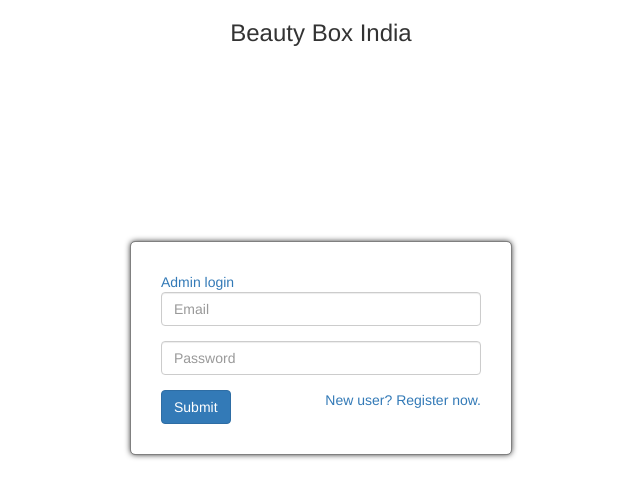
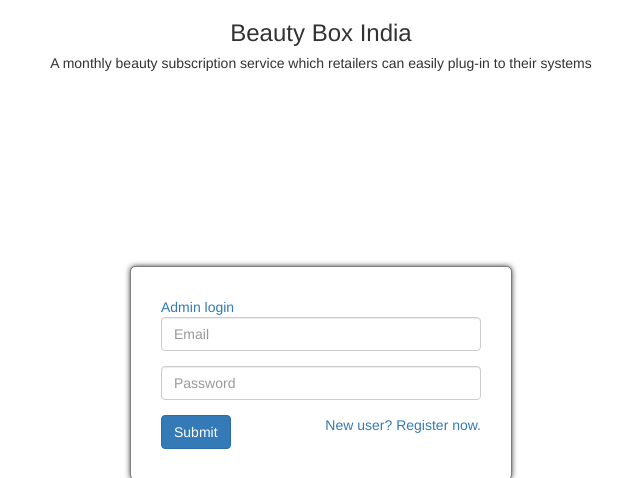
Before and after one commit to archugs/Beauty-Box-India, a Python web app: template templates/login.html in a window 1280 px wide. Shown: the top 478 px of the page, without its empty margins (319-959 px from the left). Run offline with Jinja, Linux system fonts and the light colour scheme; the template is opened without the code that fills it, so the values that code supplies are empty; some libraries are stand-ins or nearby versions.

Commit message:
Modified readme and docs

```diff
--- a/templates/login.html
+++ b/templates/login.html
@@ -10,6 +10,7 @@
 	<body>
 		<div class="center">
 			<h3>Beauty Box India</h3>
+			<h5>A monthly beauty subscription service which retailers can easily plug-in to their systems</h5>
 		</div>
 		<div class="container">
 			<div class="row vertical-center-row">
```
Also changed, not shown: README.md, 1 other file.
